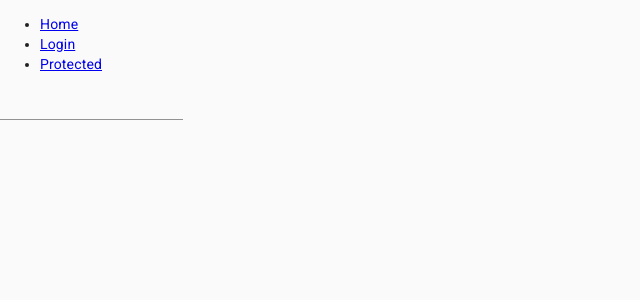
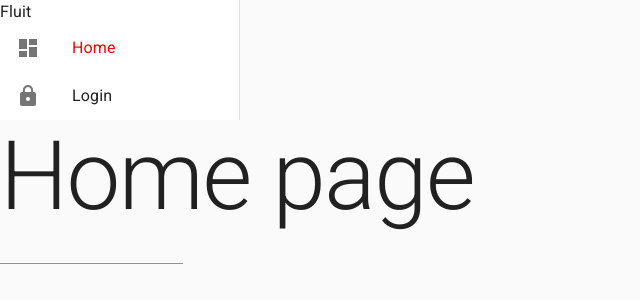
Before and after one commit to kynrai/react-template, a React (Create React App) app: page / in a window 1280 px wide. Shown: the top 300 px of the page, without its empty margins (0-640 px from the left). Built offline with nearby package versions, Linux system fonts and the light colour scheme.

Commit message:
Add a drawer as side bar

```diff
--- a/src/components/navbar.tsx
+++ b/src/components/navbar.tsx
@@ -1,28 +1,48 @@
+import { createStyles, Drawer, ListItem, ListItemIcon, ListItemText, makeStyles, Typography } from '@material-ui/core';
+import { Dashboard, Lock } from '@material-ui/icons';
 import * as React from 'react';
 import { NavLink } from 'react-router-dom';
 import * as ROUTES from 'src/routes/routes';
 
+const useStyles = makeStyles(theme =>
+  createStyles({
+    drawerPaper: {
+      position: 'relative',
+      whiteSpace: 'nowrap',
+      width: 240,
+    },
+    activeLink: {
+      color: 'red',
+    },
+  })
+);
+
 const NavBar: React.FC = () => {
+  const classes = useStyles();
+
   return (
-    <nav>
-      <ul>
-        <li>
-          <NavLink exact activeClassName="navbar__link--active" className="navbar__link" to={ROUTES.HOME}>
-            Home
-          </NavLink>
-        </li>
-        <li>
-          <NavLink activeClassName="navbar__link--active" className="navbar__link" to={ROUTES.LOGIN}>
-            Login
-          </NavLink>
-        </li>
-        <li>
-          <NavLink activeClassName="navbar__link--active" className="navbar__link" to={ROUTES.PROTECTED}>
-            Protected
-          </NavLink>
-        </li>
-      </ul>
-    </nav>
+    <>
+      <Drawer
+        variant="permanent"
+        classes={{
+          paper: classes.drawerPaper,
+        }}
+      >
+        <Typography>Fluit</Typography>
+        <ListItem button key="Home" component={NavLink} to="/" exact activeClassName={classes.activeLink}>
+          <ListItemIcon>
+            <Dashboard />
+          </ListItemIcon>
+          <ListItemText primary="Home" />
+        </ListItem>
+        <ListItem button key="Login" component={NavLink} to={ROUTES.LOGIN} activeClassName={classes.activeLink}>
+          <ListItemIcon>
+            <Lock />
+          </ListItemIcon>
+          <ListItemText primary="Login" />
+        </ListItem>
+      </Drawer>
+    </>
   );
 };
 
--- a/src/pages/home.tsx
+++ b/src/pages/home.tsx
@@ -1,8 +1,13 @@
-import { TextField } from '@material-ui/core';
+import { TextField, Typography } from '@material-ui/core';
 import * as React from 'react';
 
 const Home: React.FC = () => {
-  return <TextField color="primary" />;
+  return (
+    <>
+      <Typography variant="h1">Home page</Typography>
+      <TextField color="primary" />
+    </>
+  );
 };
 
 export default Home;
--- a/src/pages/login.tsx
+++ b/src/pages/login.tsx
@@ -1,7 +1,8 @@
+import { Typography } from '@material-ui/core';
 import * as React from 'react';
 
 const Login: React.FC = () => {
-  return <h1>Login Page</h1>;
+  return <Typography variant="h1">Login Page</Typography>;
 };
 
 export default Login;
```
